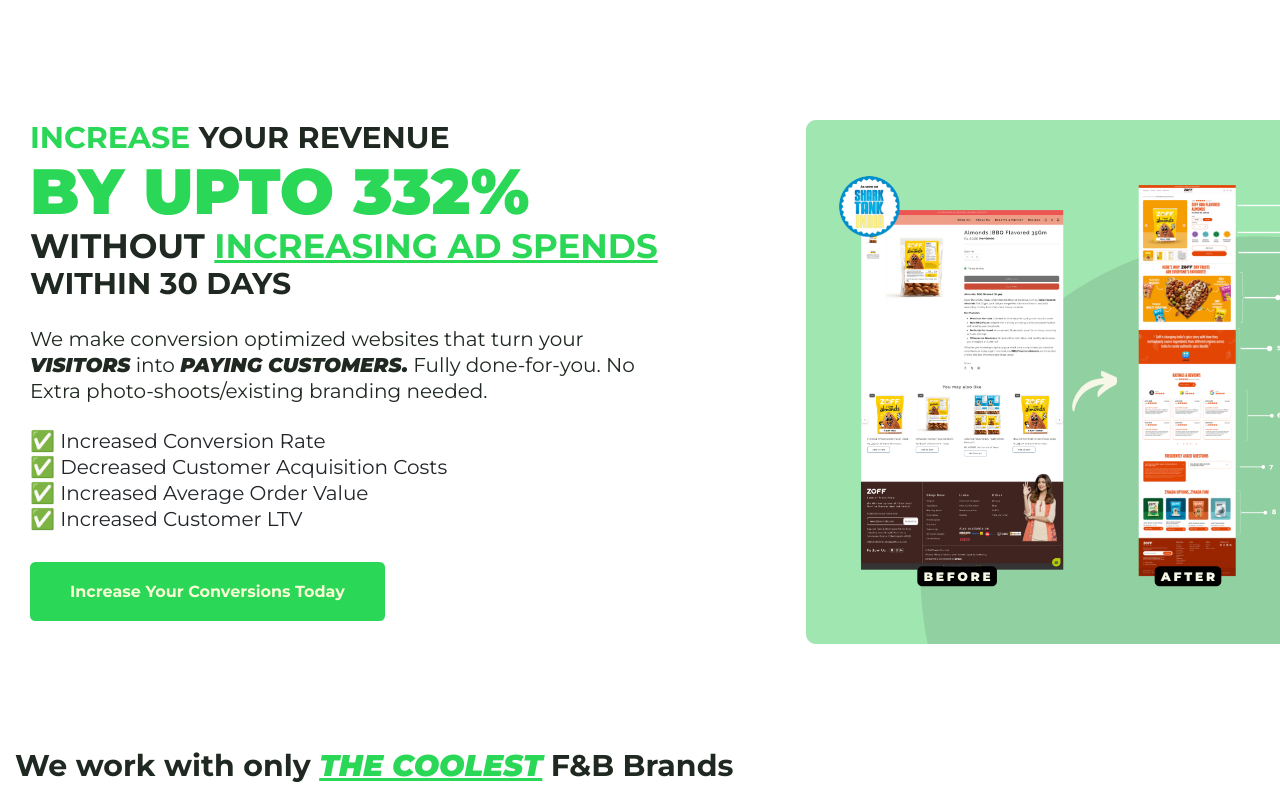
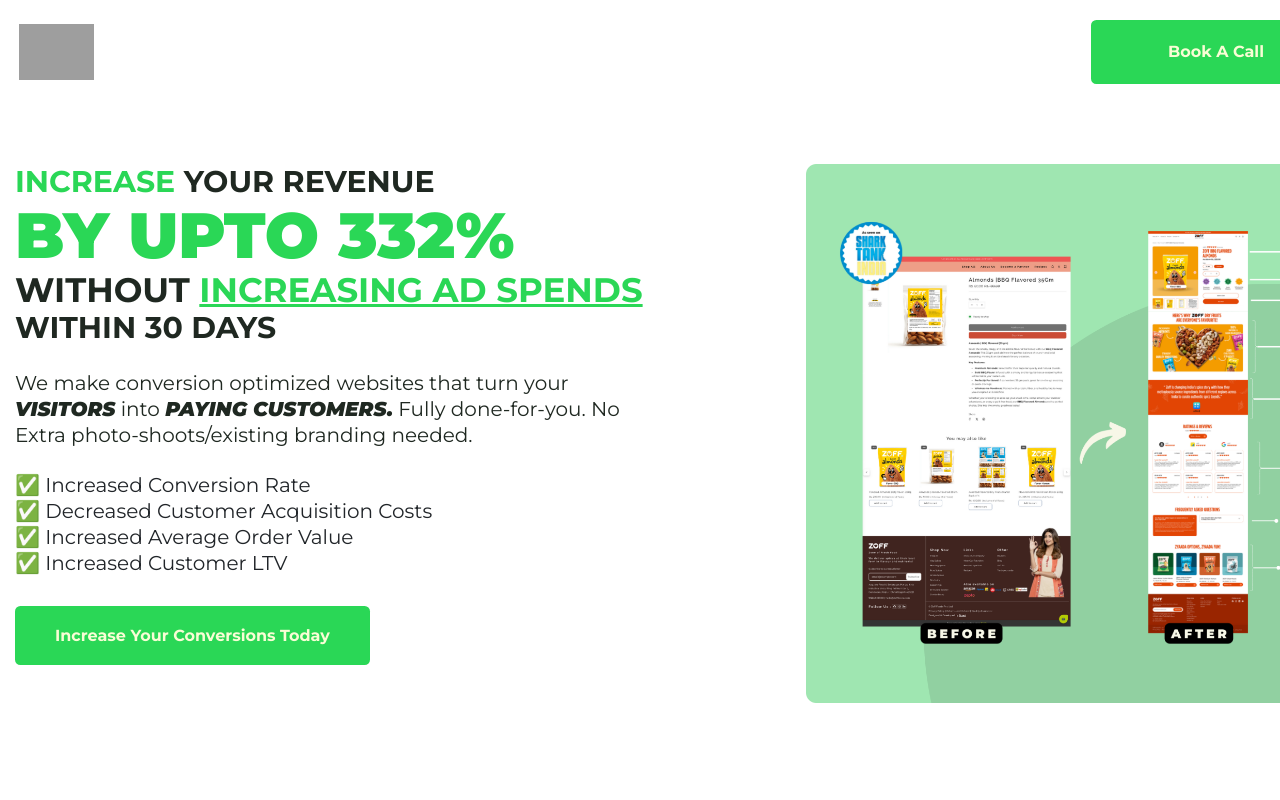
Before and after one commit to Saravanepic/FlySocialLP, a plain HTML site: page index.html in a window 1280 px wide. Shown: the top 800 px of the page. Drawn offline with nearby package versions, Linux system fonts and the light colour scheme; grey boxes are pictures that could not be loaded.

Commit message:
Header Add

```diff
--- a/index.html
+++ b/index.html
@@ -51,9 +51,41 @@
     <script src="https://unpkg.com/aos@2.3.1/dist/aos.js"></script>
   </head>
   <body>
+    <div id="header">
+      <div class="container">
+        <header
+          class="row header_hammenu w-100 bg-white rounded align-items-center px-1"
+        >
+          <a href="index.html" class="col-md-4 p-0 col-4">
+            <img
+              class="logo-menu"
+              src="https://flysocial.co.in/development/assets/images/logo.svg"
+              alt="Viral Logo"
+              style="max-width: 75px"
+            />
+          </a>
+          <div
+            class="col-8 col-md-8 justify-content-end d-flex header_menus menu header_menu_icon align-items-end p-0"
+          >
+            <div class="d-flex">
+              <div class="main-content">
+                <div class="item button-jittery">
+                  <a
+                    href="https://calendly.com/manit_flysocialmedia/30-min-web-optimization-call"
+                    target="_blank"
+                    class="show_button_menu"
+                    >Book A Call
+                  </a>
+                </div>
+              </div>
+            </div>
+          </div>
+        </header>
+      </div>
+    </div>
     <section class="container">
       <div class="row m-0 intro-section">
-        <div class="col-md-6 md-pl-0" data-aos="fade-right">
+        <div class="col-md-6 pl-md-0" data-aos="fade-right">
           <div>
             <p class="fs-30 font-weight-bold m-0 sm-fs-16">
               <span class="color-green">INCREASE</span>
@@ -100,7 +132,7 @@
           </div>
         </div>
         <div
-          class="offset-md-1 col-md-5 md-pr-0 md-pb-0 pb-4"
+          class="offset-md-1 col-md-5 pr-md-0 md-pb-0 pb-4"
           data-aos="fade-left"
         >
           <img src="./images/others/Banner.png" alt="" class="img-fluid" />
--- a/style.css
+++ b/style.css
@@ -95,6 +95,14 @@ body,
     background-color: #1F2821;
 }
 
+div#header {
+    position: sticky;
+    top: 10px;
+    z-index: 1;
+}
+header {
+    margin: 0!important;
+}
 
 li{
     list-style: none;
@@ -118,6 +126,7 @@ li{
     color: #2AD756;
     text-decoration: none;
 }
+.show_button_menu,
 .show_button_results,
 .show_button{
     font-weight: 700;
@@ -131,6 +140,7 @@ li{
     background: #2AD756;
     color: #F9FDD5;
 }
+.show_button_menu:hover,
 .show_button_results:hover,
 .show_button:hover{
     color: #2AD756;
@@ -145,7 +155,7 @@ body{
     flex-direction: column;
     justify-content: flex-start;
     gap: 80px;
-    padding: 120px 0;
+    padding: 20px 0 120px 0;
 }
 @media all and (min-width:1200px){
     .container{
@@ -437,4 +447,13 @@ body{
         padding-left: 0px!important;
         padding-right: 0px!important;
     }
+    a.show_button_menu {
+        padding: 10px 30px;
+        font-size: 12px;
+    }
+
+    div#header {
+        position: sticky;
+        top: 1px;
+    }
 }
```
